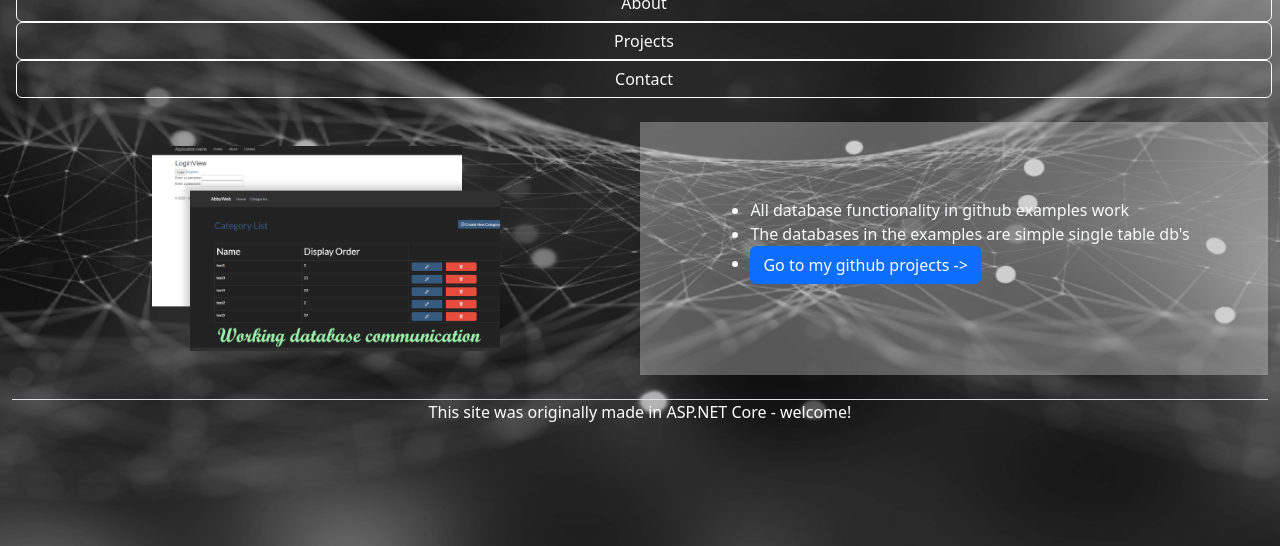
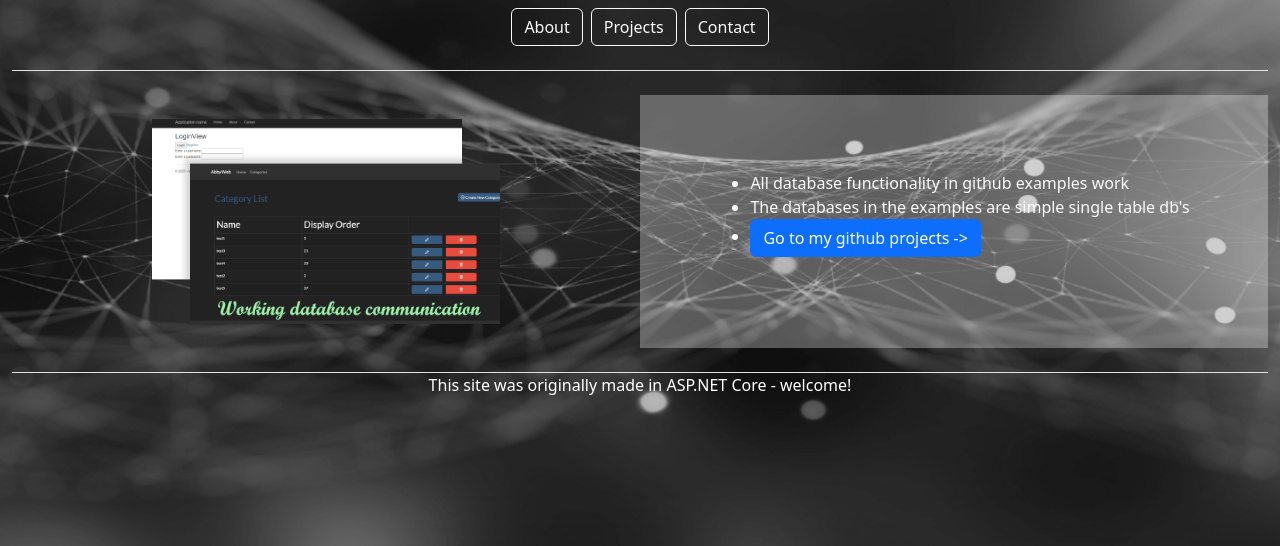
Before and after one commit to NewBoy54/NewBoy54.github.io, a plain HTML site: page projects.html in a window 1280 px wide. Shown: the part 254-800 px from the top of the page. Drawn offline with nearby package versions, Linux system fonts and the light colour scheme.

Commit message:
Changed missing piece of bootstrap code on projects page

```diff
--- a/projects.html
+++ b/projects.html
@@ -16,9 +16,11 @@
             </div>
         </div>
         <div class="row">
-            <a href="https://newboy54.github.io/about.html" class="btn btn-outline-light text-light mx-1">About</a>
-            <a href="https://newboy54.github.io/projects.html" class="btn btn-outline-light text-light mx-1">Projects</a>
-            <a href="https://newboy54.github.io/contact.html" class="btn btn-outline-light text-light mx-1">Contact</a>
+            <div class="col-12 border-bottom p-4 d-flex justify-content-center">
+                <a href="https://newboy54.github.io/about.html" class="btn btn-outline-light text-light mx-1">About</a>
+                <a href="https://newboy54.github.io/projects.html" class="btn btn-outline-light text-light mx-1">Projects</a>
+                <a href="https://newboy54.github.io/contact.html" class="btn btn-outline-light text-light mx-1">Contact</a>
+            </div>
         </div>
         <div class="row">
             <div class="col-md-6 mt-4 mb-4 p-4 d-flex justify-content-center">
```
